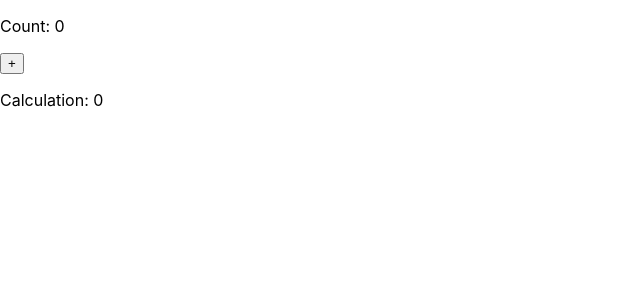
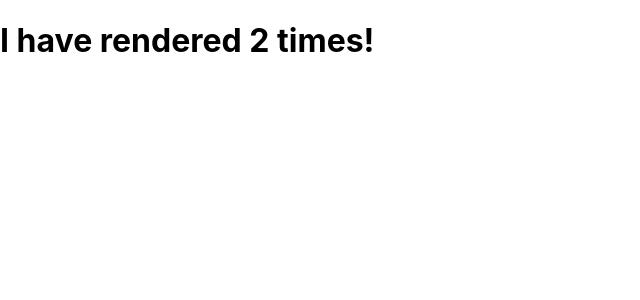
Before and after one commit to MohamedAnwarAlhamed/ReactJSHooks, a React (Create React App) app in the folder my_app/: page / in a window 1280 px wide. Shown: the top 300 px of the page, without its empty margins (0-640 px from the left). Built offline with nearby package versions, Linux system fonts and the light colour scheme.

Commit message:
Effect 3

```diff
--- a/my_app/src/App.js
+++ b/my_app/src/App.js
@@ -2,17 +2,17 @@ import {React, useState, useEffect} from 'react'
 
 const App = () => {
   const [count, setCount] = useState(0);
-  const [calculation, setCalculation] = useState(0);
 
   useEffect(() => {
-    setCalculation(() => count * 2);
-    console.log('useEffect called');
+    let timer = setTimeout(() => {
+    setCount((count) => count + 1);
+  }, 3000);
+
+  //return () => clearTimeout(timer)
   }, []);
   return (
     <div>
-    <p>Count: {count}</p>
-    <button onClick={() => setCount((c) => c + 1)}>+</button>
-    <p>Calculation: {calculation}</p>
+    <h1>I have rendered {count} times!</h1>
      </div>
   )
 }
```
